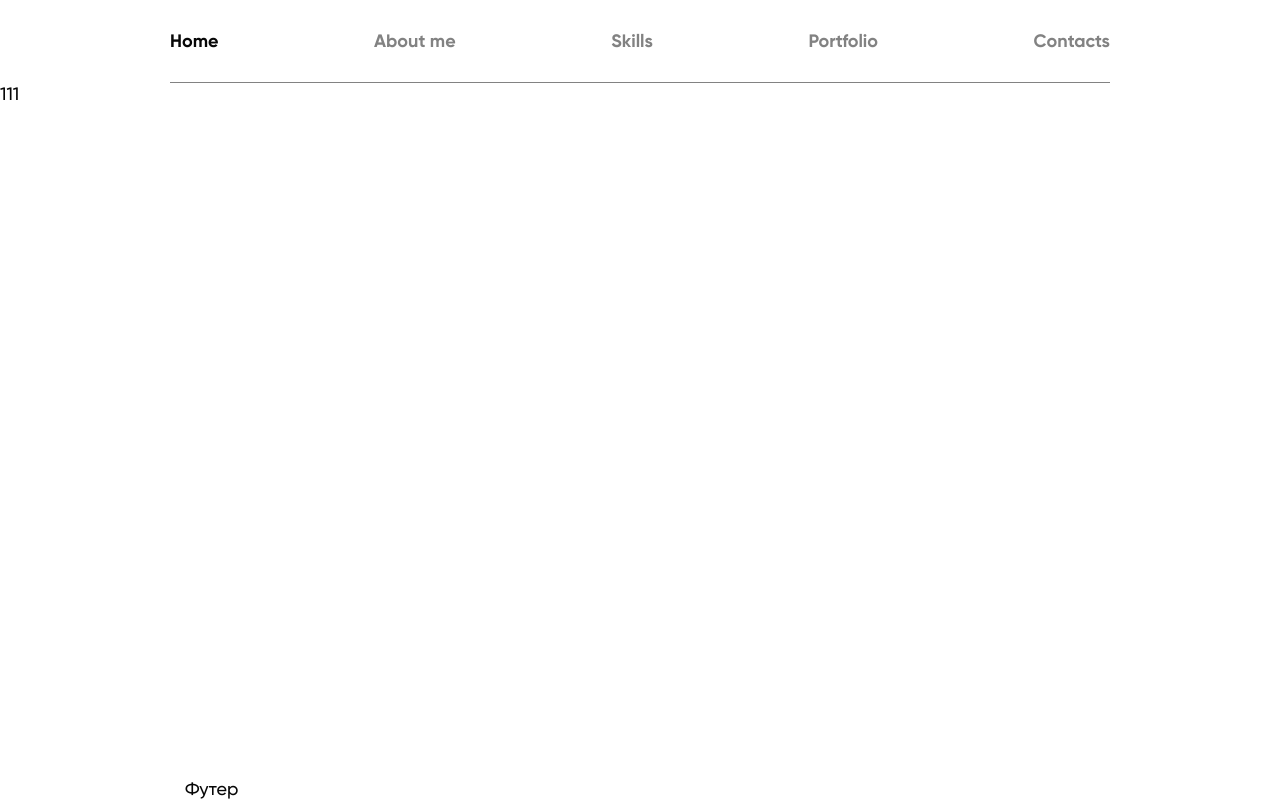
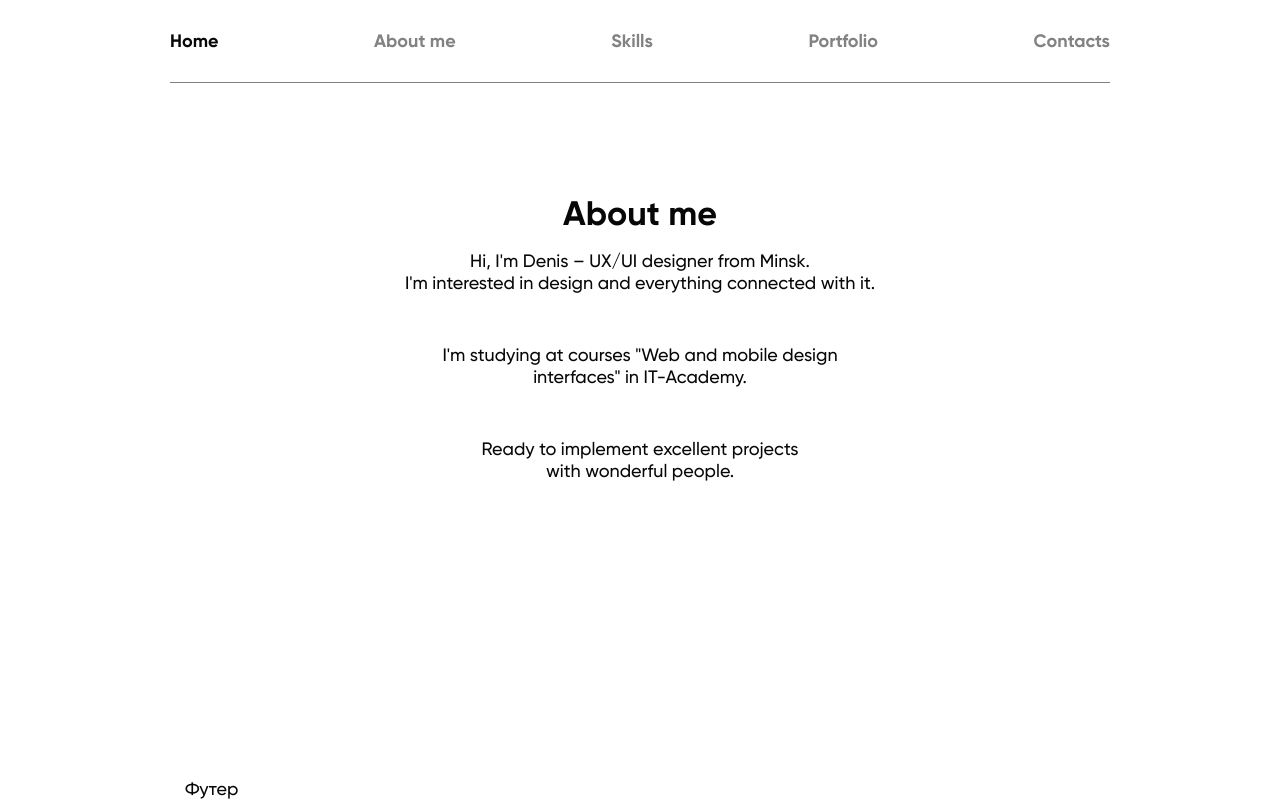
Before and after one commit to Qumansa/freeportfolio, a website: page src/index.html in a window 1280 px wide. Drawn offline with nearby package versions, Linux system fonts and the light colour scheme; files that its build step writes are made by us from their sources; files whose address does not match are found by name.

Commit message:
About
Верстка

```diff
--- /dev/null
+++ b/src/components/about.html
@@ -0,0 +1,12 @@
+<section class="about section">
+    <div class="container">
+        <h2 class="section__title">About me</h2>
+        <p class="about__text">
+            Hi, I'm Denis – UX/UI designer from Minsk.
+            <br>
+            I'm interested in design and everything connected with it.
+        </p>
+        <p class="about__text"> I'm studying at courses "Web and mobile design <br> interfaces" in IT-Academy.</p>
+        <p class="about__text">Ready to implement excellent projects <br> with wonderful people.</p>
+    </div>
+</section>
--- a/src/index.html
+++ b/src/index.html
@@ -19,7 +19,7 @@
 <body>
     @@include('components/header.html')
     <main>
-        111
+        @@include('components/about.html')
     </main>
     @@include('components/footer.html')
 </body>
--- a/src/sass/_base.sass
+++ b/src/sass/_base.sass
@@ -89,6 +89,7 @@ input[type="number"]::-webkit-inner-spin-button
     &__title
         font-size: 34px
         line-height: 42px
+        font-weight: 700
         text-align: center
 
 @import 'media/_base-media'
--- /dev/null
+++ b/src/sass/components/_about.sass
@@ -0,0 +1,7 @@
+.about
+    &__text
+        text-align: center
+        &:first-of-type
+            margin-top: 15px
+        &:not(:first-of-type)
+            margin-top: 50px
--- a/src/sass/main.sass
+++ b/src/sass/main.sass
@@ -4,4 +4,5 @@
 @import '_base'
 
 @import 'components/header'
+@import 'components/about'
 @import 'components/footer'
```
Also changed, not shown: dist/css/main.min.css, dist/index.html.
